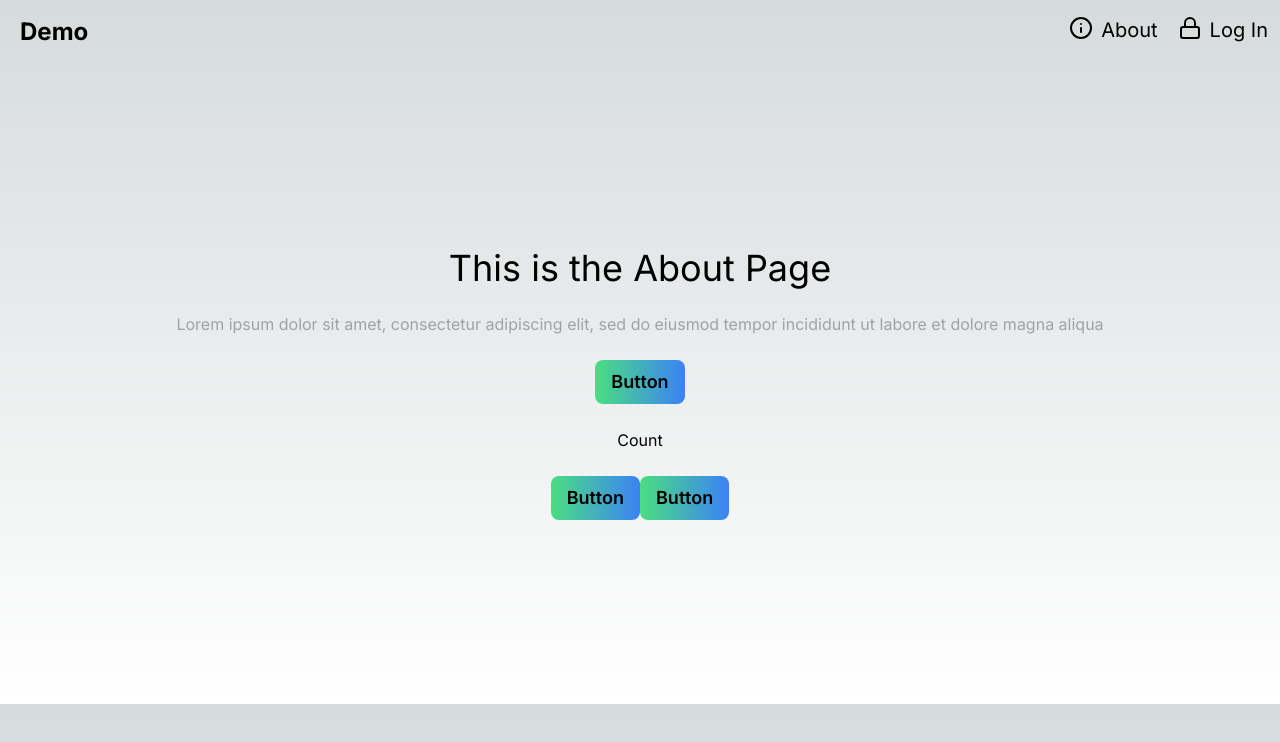
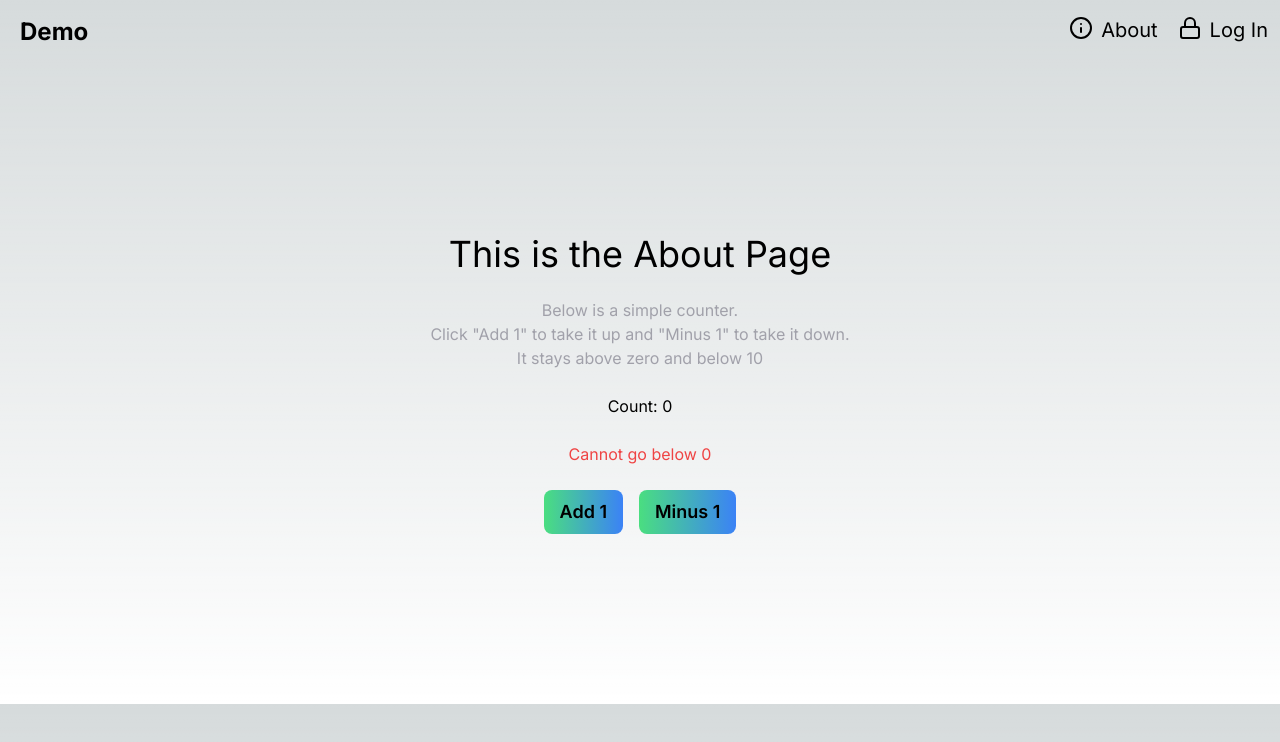
Before and after one commit to mutaremalcolm/demo, a Next.js app: page /about in a window 1280 px wide. Shown: the top 742 px of the page. Built offline with nearby package versions, Linux system fonts and the light colour scheme.

Commit message:
feat: completed adding the about page with all the required functionality

```diff
--- a/src/app/about/page.js
+++ b/src/app/about/page.js
@@ -1,29 +1,41 @@
-import React from 'react'
+"use client"
+
+import React, { useState } from 'react';
 
 function About() {
+  const [count, setCount] = useState(0);
+
+  const incrementCount = () => {
+    if (count < 10) {
+      setCount(count + 1);
+    }
+  };
+
+  const decrementCount = () => {
+    if (count > 0) {
+      setCount(count - 1);
+    }
+  };
+
   return (
     <main className="h-[80vh] flex flex-col items-center justify-center gap-6 mx-auto">
       <h1 className="text-4xl">This is the About Page</h1>
       <p className="text-base text-zinc-400 text-center">
-      Lorem ipsum dolor sit amet, consectetur adipiscing elit, sed do
-      eiusmod tempor incididunt ut labore et dolore magna aliqua
+        Below is a simple counter.<br/>Click "Add 1" to take it up and "Minus 1" to take it down.<br/> It stays above zero and below 10
       </p>
-    <button className="text-lg font-semibold rounded-lg px-4 py-2  bg-gradient-to-r from-green-400 to-blue-500 hover:-translate-y-1 ">
-      Button
+      <div>Count: {count}</div>
+      {count === 0 && <div className="text-red-500">Cannot go below 0</div>}
+      {count === 10 && <div className="text-red-500">Cannot go above 10</div>}
+      <div className="flex gap-x-4">
+        <button onClick={incrementCount} className="text-lg font-semibold rounded-lg px-4 py-2 bg-gradient-to-r from-green-400 to-blue-500 hover:-translate-y-1">
+          Add 1
         </button>
-    <div>
-      Count
-    </div>
-    <div>
-    <button className="text-lg font-semibold rounded-lg px-4 py-2  bg-gradient-to-r from-green-400 to-blue-500 hover:-translate-y-1 ">
-      Button
-    </button>
-    <button className="text-lg font-semibold rounded-lg px-4 py-2  bg-gradient-to-r from-green-400 to-blue-500 hover:-translate-y-1 ">
-      Button
+        <button onClick={decrementCount} className="text-lg font-semibold rounded-lg px-4 py-2 bg-gradient-to-r from-green-400 to-blue-500 hover:-translate-y-1">
+          Minus 1
         </button>
       </div>
     </main>
-  )
+  );
 }
 
-export default About
+export default About;
```
Lines whose indentation alone changed are shown as unchanged.
